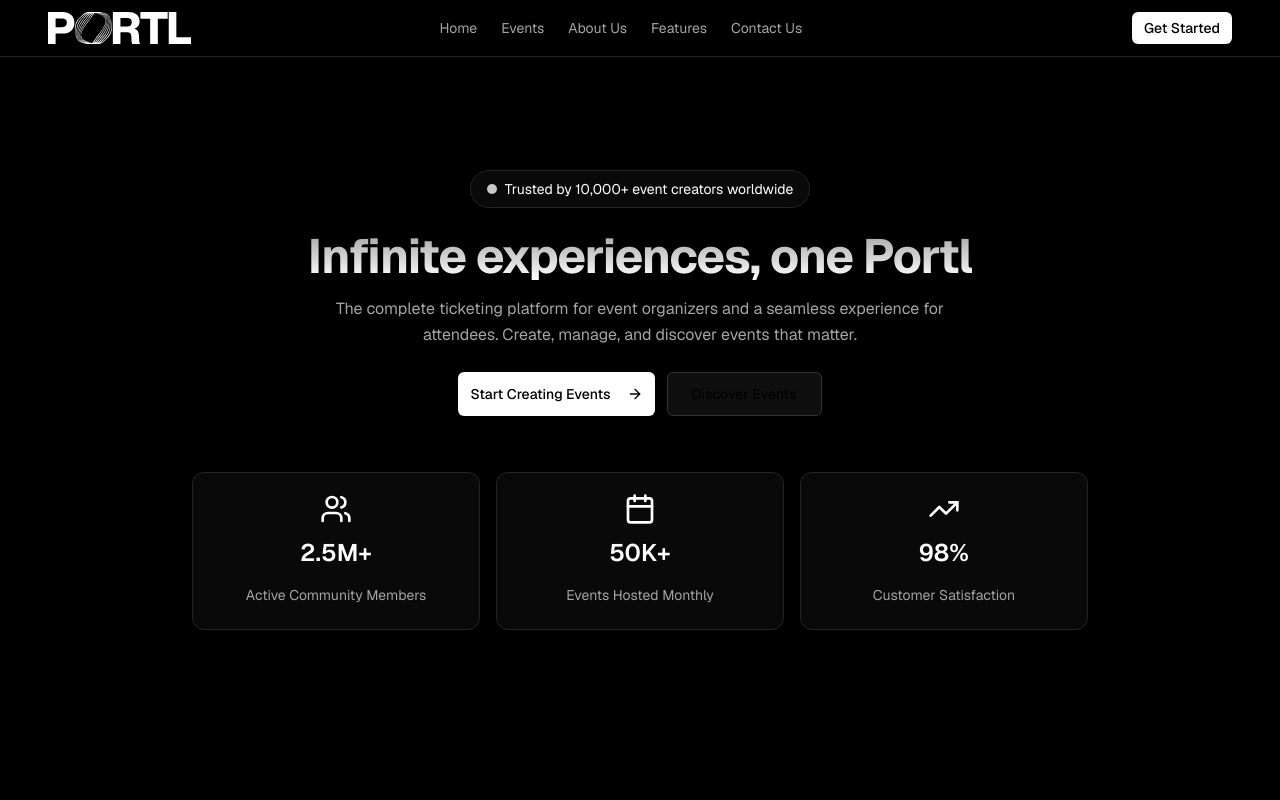
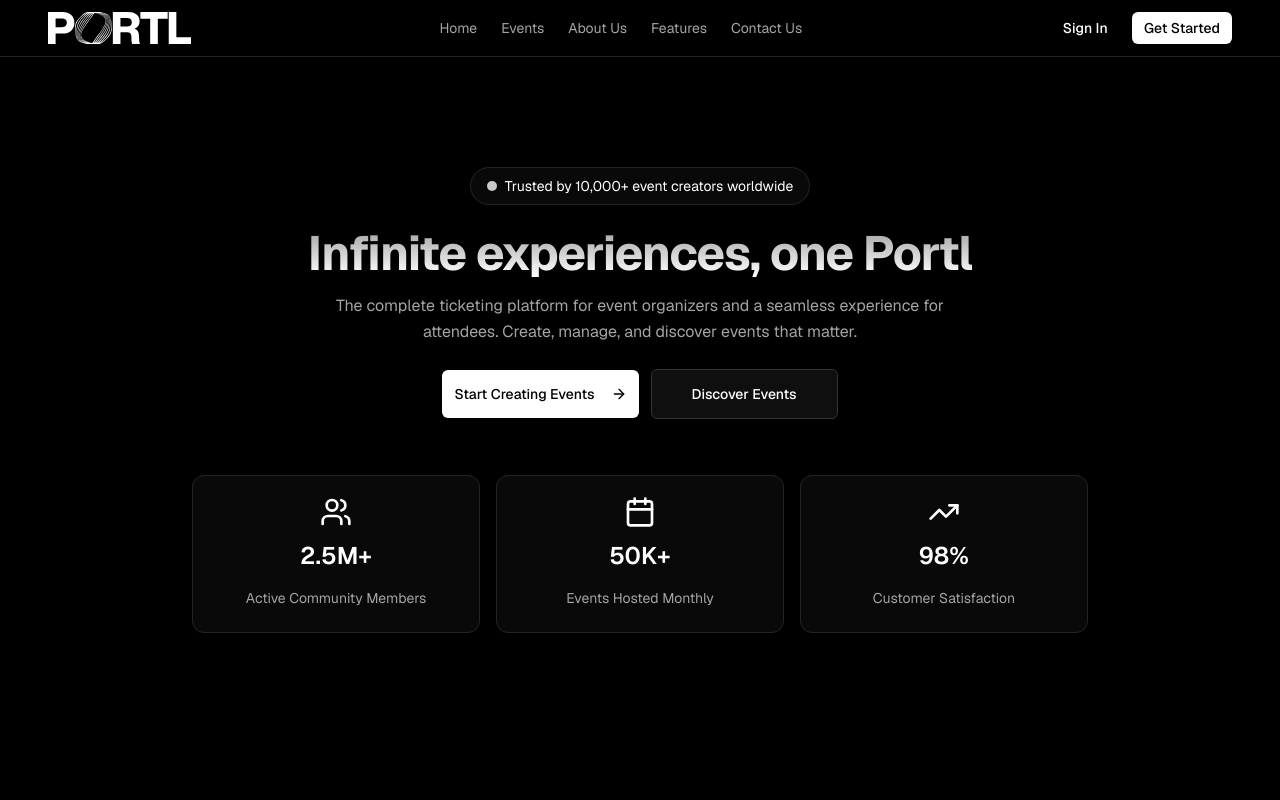
Before and after one commit to SB-Copa/portl-app, a Next.js app: page / in a window 1280 px wide. Shown: the top 800 px of the page. Built offline with nearby package versions, Linux system fonts and the light colour scheme; no server answers.

Commit message:
button changes

```diff
--- a/app/(landing-page)/hero-section.tsx
+++ b/app/(landing-page)/hero-section.tsx
@@ -42,11 +42,11 @@ export default function HeroSection() {
 
           {/* CTA Buttons */}
           <div className="flex items-center gap-3 mt-2">
-            <Button className="h-11 px-6">
+            <Button className='py-6 px-10'>
               Start Creating Events
               <ArrowRight className="w-4 h-4 ml-2" />
             </Button>
-            <Button variant="outline" className="h-11 px-6">
+            <Button variant="outline" className='py-6 px-10'>
               Discover Events
             </Button>
           </div>
--- a/components/ui/button.tsx
+++ b/components/ui/button.tsx
@@ -14,11 +14,11 @@ const buttonVariants = cva(
         destructive:
           "bg-destructive text-white shadow-xs hover:bg-destructive/90 focus-visible:ring-destructive/20 dark:focus-visible:ring-destructive/40 dark:bg-destructive/60",
         outline:
-          "border bg-background shadow-xs hover:bg-accent hover:text-accent-foreground dark:bg-input/30 dark:border-input dark:hover:bg-input/50",
+          "text-primary border bg-background shadow-xs hover:bg-accent hover:text-accent-foreground dark:bg-input/30 dark:border-input dark:hover:bg-input/50",
         secondary:
           "bg-secondary text-secondary-foreground shadow-xs hover:bg-secondary/80",
         ghost:
-          "hover:bg-accent hover:text-accent-foreground dark:hover:bg-accent/50",
+          "text-primary hover:bg-accent hover:text-accent-foreground dark:hover:bg-accent/50",
         link: "text-primary underline-offset-4 hover:underline",
       },
       size: {
```
